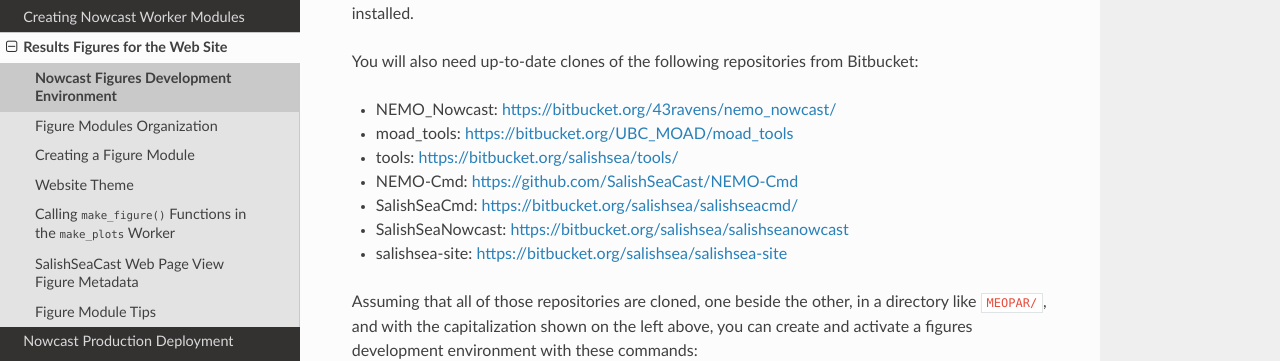
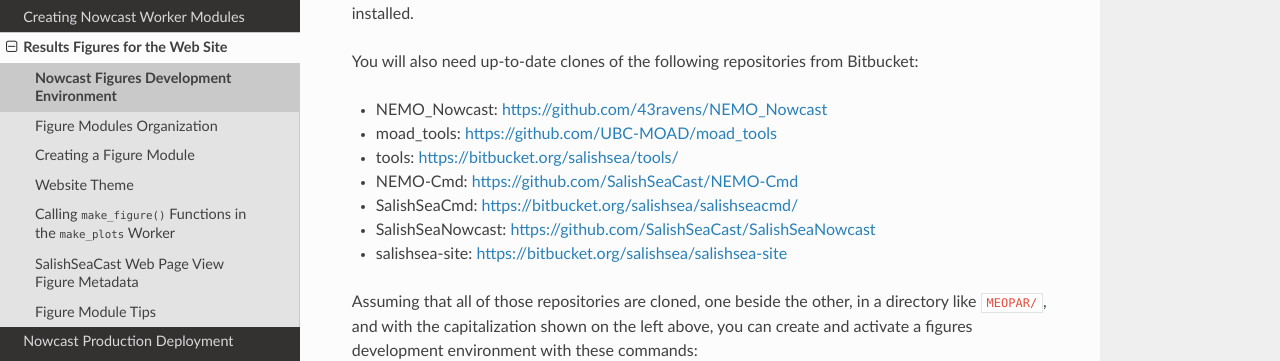
Before and after one commit to SalishSeaCast/SalishSeaNowcast, a Sphinx documentation site: the page built from docs/figures/fig_dev_env.rst, in a window 1280 px wide and 900 px high, scrolled down 388 px. Shown: the part 158-519 px from the top of the window. Built offline with Sphinx 7.4.7 and the Read the Docs theme 2.0.0, drawn with Linux system fonts in a browser that asks for light colours; some of the changed lines change nothing that is shown.

Commit message:
Update repo URLs
re: migration from Mercurial on Bitbucket to Git on GitHub

```diff
--- a/docs/figures/fig_dev_env.rst
+++ b/docs/figures/fig_dev_env.rst
@@ -48,12 +48,12 @@
 
 You will also need up-to-date clones of the following repositories from Bitbucket:
 
-* NEMO_Nowcast: https://bitbucket.org/43ravens/nemo_nowcast/
-* moad_tools: https://bitbucket.org/UBC_MOAD/moad_tools
+* NEMO_Nowcast: https://github.com/43ravens/NEMO_Nowcast
+* moad_tools: https://github.com/UBC-MOAD/moad_tools
 * tools: https://bitbucket.org/salishsea/tools/
 * NEMO-Cmd: https://github.com/SalishSeaCast/NEMO-Cmd
 * SalishSeaCmd: https://bitbucket.org/salishsea/salishseacmd/
-* SalishSeaNowcast: https://bitbucket.org/salishsea/salishseanowcast
+* SalishSeaNowcast: https://github.com/SalishSeaCast/SalishSeaNowcast
 * salishsea-site: https://bitbucket.org/salishsea/salishsea-site
 
 Assuming that all of those repositories are cloned,
```
